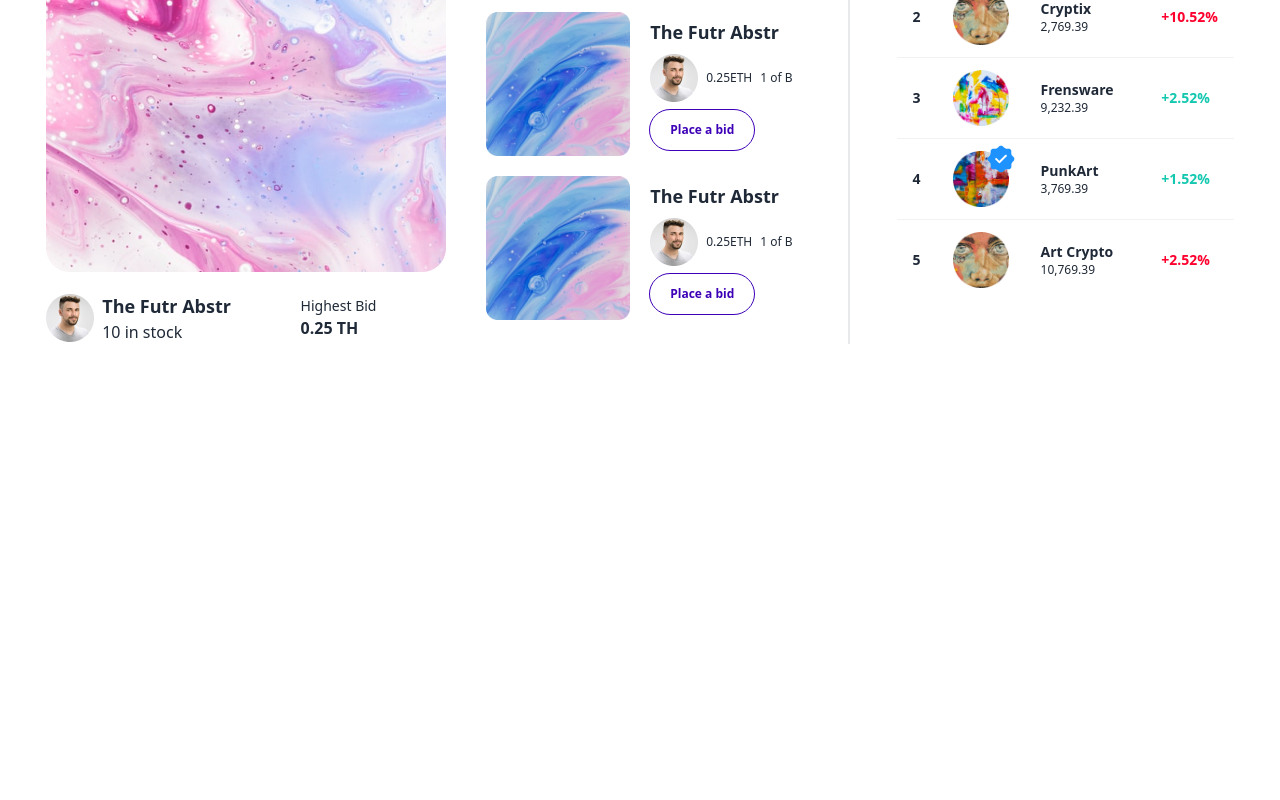
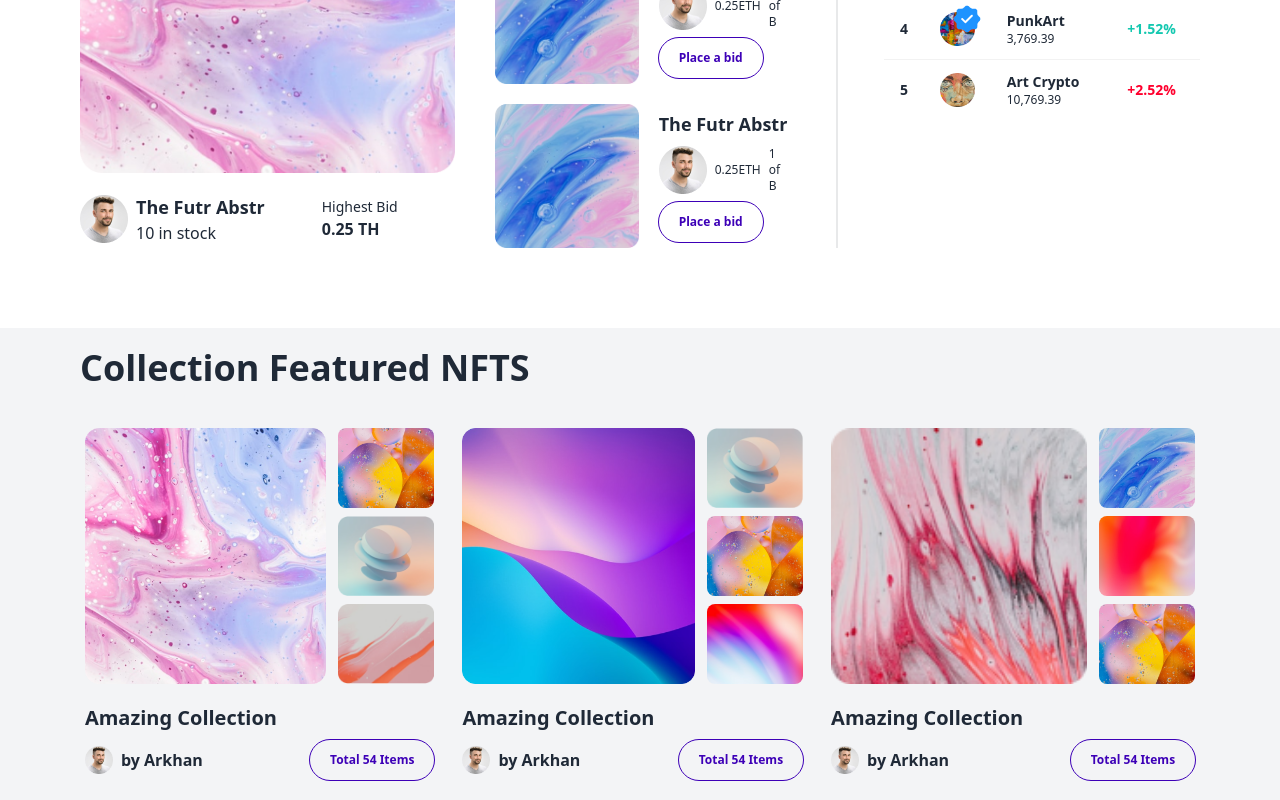
Before and after one commit to RayhanUddinFarhad/NFT_Task, a React (Vite) app: page / in a window 1280 px wide. Shown: the part 772-1572 px from the top of the page. Before the commit the page ends 1156 px from the top, so only its background shows below. Built offline with nearby package versions, Linux system fonts and the light colour scheme.

Commit message:
Collections feature done

```diff
--- a/src/App.jsx
+++ b/src/App.jsx
@@ -7,7 +7,7 @@ import Main from './layout/Main'
 function App() {
 
   return (
-    <div className='p-10'>
+    <div className=''>
       <Main></Main>
     </div>
   )
--- a/src/components/Home/Banner/Banner.jsx
+++ b/src/components/Home/Banner/Banner.jsx
@@ -8,9 +8,9 @@ import dot from '../../../assets/Images/Dot.png'
 const Banner = () => {
     return (
         <div>
-            <div className='lg:flex items-center justify-center mt-10'>
+            <div className='lg:flex items-center justify-evenly mt-10 px-20 '>
                 <div className='space-y-5 '>
-                    <h1 className='text-5xl font-extrabold uppercase'>Discover, And Collect Digital Art NFTS</h1>
+                    <h1 className='text-4xl font-extrabold uppercase'>Discover, And Collect Digital Art NFTS</h1>
                     <p>Digital marketplace for crypto collectibles and non-fungible tokens (NFTs). Buy, Sell, and discover exclusive digital assets.</p>
                     <div>
 
--- /dev/null
+++ b/src/components/Home/CollectionFeatured/CollectionFeatured.jsx
@@ -0,0 +1,129 @@
+import React from 'react';
+import image1 from '../../../assets/Images/image1.png';
+import image2 from '../../../assets/Images/BannerImage-2.png';
+import image3 from '../../../assets/Images/image3.png';
+import image4 from '../../../assets/Images/image4.png';
+import image5 from '../../../assets/Images/image5.png';
+import image6 from '../../../assets/Images/image6.png';
+import image7 from '../../../assets/Images/BannerImage-1.png';
+import image8 from '../../../assets/Images/BannerImage-3.png';
+import image9 from '../../../assets/Images/image2.png';
+
+import person from '../../../assets/Images/person1.png'
+
+const CollectionFeatured = () => {
+    return (
+        <div className='bg-gray-100 py-5 w-full mx-auto px-20 flex flex-col '>
+
+<h1 className='font-extrabold text-4xl text-left '>Collection Featured NFTS</h1>
+
+
+
+            <div className='flex space-x-7 mx-auto '>
+
+
+
+                <div>
+
+                    <div className='flex space-x-3 mt-10'>
+                        <img className='h-64' src={image1} alt="" />
+                        <div className='space-y-2'>
+
+                            <img className='h-20 w-24 rounded-lg object-cover' src={image2} alt="" />
+                            <img className='h-20 w-24 rounded-lg object-cover' src={image5} alt="" />
+                            <img className='h-20 w-24 rounded-lg object-cover' src={image6} alt="" />
+                        </div>
+
+
+
+
+
+                    </div>
+                    <p className='text-xl font-bold mb-2 mt-5'>Amazing Collection</p>
+
+                    <div className='flex justify-between'>
+
+                        <div className='flex items-center space-x-2'>
+                            <img className='w-7' src={person} alt="" />
+                            <p className='font-bold'>by Arkhan</p>
+                        </div>
+                        <div>
+
+                            <button className='button-secondary text-xs'>Total 54 Items</button>
+                        </div>
+                    </div>
+
+                </div>
+
+
+                <div>
+
+                    <div className='flex space-x-3 mt-10'>
+                        <img className='h-64' src={image7} alt="" />
+                        <div className='space-y-2'>
+
+                            <img className='h-20 w-24 rounded-lg object-cover' src={image5} alt="" />
+                            <img className='h-20 w-24 rounded-lg object-cover' src={image2} alt="" />
+                            <img className='h-20 w-24 rounded-lg object-cover' src={image8} alt="" />
+                        </div>
+
+
+
+
+
+                    </div>
+                    <p className='text-xl font-bold mb-2 mt-5'>Amazing Collection</p>
+
+                    <div className='flex justify-between'>
+
+                        <div className='flex items-center space-x-2'>
+                            <img className='w-7' src={person} alt="" />
+                            <p className='font-bold'>by Arkhan</p>
+                        </div>
+                        <div>
+
+                            <button className='button-secondary text-xs'>Total 54 Items</button>
+                        </div>
+                    </div>
+
+                </div>
+                <div>
+
+                    <div className='flex space-x-3 mt-10'>
+                        <img className='h-64' src={image3} alt="" />
+                        <div className='space-y-2'>
+
+                            <img className='h-20 w-24 rounded-lg object-cover' src={image9} alt="" />
+                            <img className='h-20 w-24 rounded-lg object-cover' src={image4} alt="" />
+                            <img className='h-20 w-24 rounded-lg object-cover' src={image2} alt="" />
+                        </div>
+
+
+
+
+
+                    </div>
+                    <p className='text-xl font-bold mb-2 mt-5'>Amazing Collection</p>
+
+                    <div className='flex justify-between'>
+
+                        <div className='flex items-center space-x-2'>
+                            <img className='w-7' src={person} alt="" />
+                            <p className='font-bold'>by Arkhan</p>
+                        </div>
+                        <div>
+
+                            <button className='button-secondary text-xs'>Total 54 Items</button>
+                        </div>
+                    </div>
+
+                </div>
+            </div>
+
+
+
+        </div>
+    );
+};
+
+export default CollectionFeatured;
--- a/src/components/Home/TopCollection/TopCollectionOver.jsx
+++ b/src/components/Home/TopCollection/TopCollectionOver.jsx
@@ -10,7 +10,7 @@ const TopCollectionOver = () => {
     return (
         <div>
             <p className='uppercase font-extrabold'>Top Collections Over</p>
-            <p className='text-[#3D00B7]'>Last 7 days</p>
+            <p className='text-[#3D00B7] font-bold text-xs'>Last 7 days</p>
 
 
             <div>
@@ -23,9 +23,9 @@ const TopCollectionOver = () => {
                             {/* row 1 */}
                             <tr>
                                 <th>1</th>
-        <td  className='relative'>
-            <img className='w-14' src= {avatar1} alt="" />
-            <img className='absolute top-1 right-2' src= {checkIcon} alt="" />
+                                <td className='relative'>
+                                    <img className='w-14' src={avatar1} alt="" />
+                                    <img className='absolute top-1 right-2' src={checkIcon} alt="" />
                                 </td>
                                 <td className=''> <p className='text-sm font-bold'>CryptoFunks</p>
                                     <p className='text-xs'>19,769.39</p>
@@ -36,7 +36,7 @@ const TopCollectionOver = () => {
                             <tr>
                                 <th>2</th>
                                 <td>
-            <img className='w-14' src= {avatar2} alt="" />
+                                    <img className='w-14' src={avatar2} alt="" />
                                 </td>
                                 <td className=''> <p className='text-sm font-bold'>Cryptix</p>
                                     <p className='text-xs'>2,769.39</p>
@@ -47,7 +47,7 @@ const TopCollectionOver = () => {
                             <tr>
                                 <th>3</th>
                                 <td>
-            <img className='w-14' src= {avatar3} alt="" />
+                                    <img className='w-14' src={avatar3} alt="" />
                                 </td>
                                 <td className=''> <p className='text-sm font-bold'>Frensware</p>
                                     <p className='text-xs'>9,232.39</p>
@@ -58,8 +58,8 @@ const TopCollectionOver = () => {
                             <tr>
                                 <th>4</th>
                                 <td className='relative'>
-            <img className='w-14' src= {avatar4} alt="" />
-            <img className='absolute top-1 right-2' src= {checkIcon} alt="" />
+                                    <img className='w-14' src={avatar4} alt="" />
+                                    <img className='absolute top-1 right-2' src={checkIcon} alt="" />
 
                                 </td>
                                 <td className=''> <p className='text-sm font-bold'>PunkArt</p>
@@ -72,7 +72,7 @@ const TopCollectionOver = () => {
                             <tr>
                                 <th>5</th>
                                 <td>
-            <img className='w-14' src= {avatar2} alt="" />
+                                    <img className='w-14' src={avatar2} alt="" />
                                 </td>
                                 <td className=''> <p className='text-sm font-bold'>Art Crypto</p>
                                     <p className='text-xs'>10,769.39</p>
--- a/src/components/Home/TopCollection/TopCollections.jsx
+++ b/src/components/Home/TopCollection/TopCollections.jsx
@@ -6,7 +6,7 @@ import TopCollectionOver from './TopCollectionOver';
 
 const TopCollections = () => {
     return (
-        <div className='flex space-x-10 justify-center'>
+        <div className='flex space-x-10 justify-center px-20'>
 
             <div>
 
--- a/src/layout/Main.jsx
+++ b/src/layout/Main.jsx
@@ -2,6 +2,7 @@ import React from 'react';
 import Banner from '../components/Home/Banner/Banner';
 import Navbar from '../Shared/Navbar';
 import TopCollections from '../components/Home/TopCollection/TopCollections';
+import CollectionFeatured from '../components/Home/CollectionFeatured/CollectionFeatured';
 
 const Main = () => {
     return (
@@ -10,9 +11,10 @@ const Main = () => {
         <Navbar></Navbar>
 
         <Banner></Banner>
-        <div className='mt-32'>
+        <div className='mt-32 space-y-20'>
 
         <TopCollections></TopCollections>
+        <CollectionFeatured></CollectionFeatured>
         </div>
 
         </>
```
Also changed, not shown: src/assets/Images/image5.png (added), src/assets/Images/image6.png (added). Lines whose indentation alone changed are shown as unchanged.
